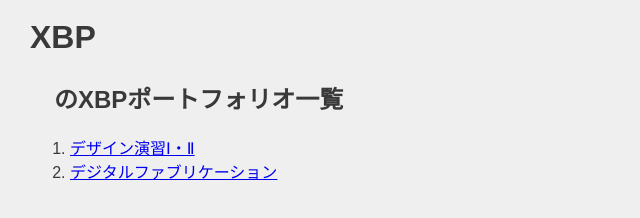
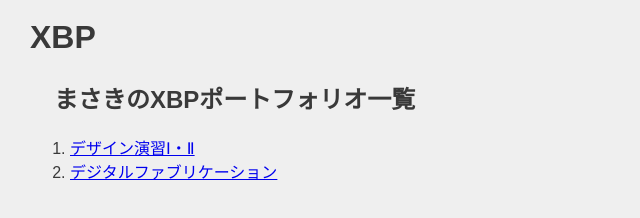
Before and after one commit to serviver02270/xbp, a plain HTML site: page index.html in a window 1280 px wide. Shown: the part 84-302 px from the top of the page, without its empty margins (0-640 px from the left). Drawn offline with Linux system fonts and the light colour scheme.

Commit message:
r20231030

```diff
--- a/index.html
+++ b/index.html
@@ -10,7 +10,7 @@
     <a href="./index.html"><img src="./images/0_XBlogo.png" alt=""></a>
     </logotohome>
     <h1>XBP</h1>
-        <h2>のXBPポートフォリオ一覧</h2>
+        <h2>まさきのXBPポートフォリオ一覧</h2>
         <!-- このようにするとコードとして認識されない。（メモができる）-->
 
         <!--番号付きのリスト-->
```
